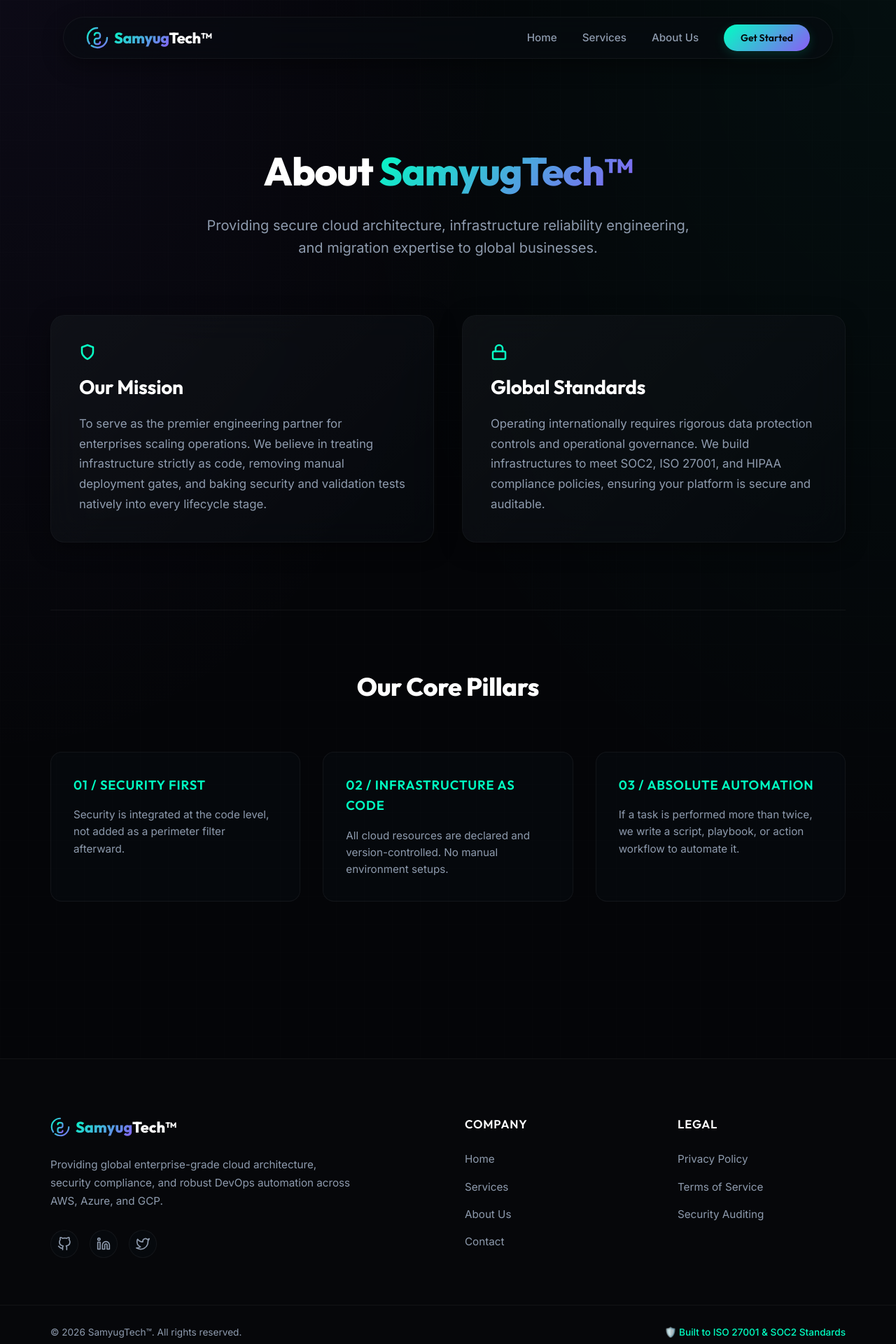
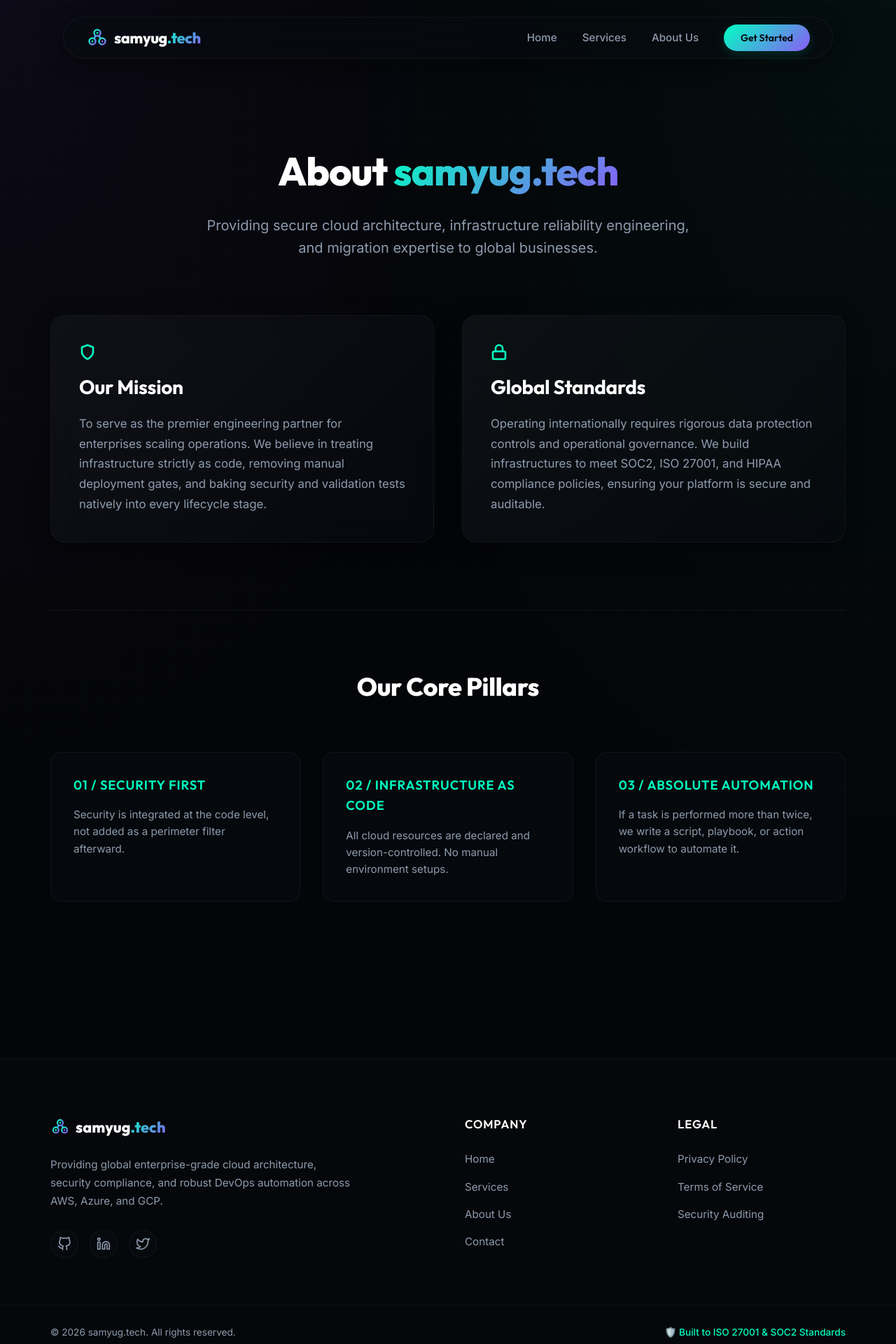
Before and after one commit to iam-yenuganti/samyugtech, a Next.js app: page /about in a window 1280 px wide. Shown: the top 1920 px of the page at 70% size. Built offline with nearby package versions, Linux system fonts and the light colour scheme.

Commit message:
Remove TM, redesign brand display to samyug.tech, and replace logo with network topology cluster SVG

```diff
--- a/src/app/about/page.js
+++ b/src/app/about/page.js
@@ -10,7 +10,7 @@
     <div className={styles.pageContainer}>
       <div className="container">
         <div className={styles.pageHeader}>
-          <h1 className={styles.pageTitle}>About <span className="text-gradient">SamyugTech™</span></h1>
+          <h1 className={styles.pageTitle}>About <span className="text-gradient">samyug.tech</span></h1>
           <p className={styles.pageSubtitle}>
             Providing secure cloud architecture, infrastructure reliability engineering, and migration expertise to global businesses.
           </p>
--- a/src/components/Footer.js
+++ b/src/components/Footer.js
@@ -21,12 +21,18 @@
                   <stop offset="100%" stopColor="#8b5cf6" />
                 </linearGradient>
               </defs>
-              <path d="M16 2C8.268 2 2 8.268 2 16c0 3.08.993 5.93 2.684 8.25" stroke="url(#footerLogoGrad)" strokeWidth="2.5" strokeLinecap="round"/>
-              <path d="M30 16c0 7.732-6.268 14-14 14-3.08 0-5.93-.993-8.25-2.684" stroke="url(#footerLogoGrad)" strokeWidth="2.5" strokeLinecap="round"/>
-              <path d="M12 12c0-1.657 1.343-3 3-3h2a3 3 0 0 1 3 3v2a3 3 0 0 1-3 3h-2a3 3 0 0 0-3 3v2a3 3 0 0 0 3 3h2c1.657 0 3-1.343 3-3" stroke="url(#footerLogoGrad)" strokeWidth="2.5" strokeLinecap="round" strokeLinejoin="round"/>
+              <line x1="16" y1="9" x2="9" y2="21" stroke="url(#footerLogoGrad)" strokeWidth="2.5" strokeLinecap="round" />
+              <line x1="16" y1="9" x2="23" y2="21" stroke="url(#footerLogoGrad)" strokeWidth="2.5" strokeLinecap="round" />
+              <line x1="9" y1="21" x2="23" y2="21" stroke="url(#footerLogoGrad)" strokeWidth="2.5" strokeLinecap="round" />
+              <circle cx="16" cy="9" r="4.5" fill="#040508" stroke="url(#footerLogoGrad)" strokeWidth="2.5" />
+              <circle cx="9" cy="21" r="4.5" fill="#040508" stroke="url(#footerLogoGrad)" strokeWidth="2.5" />
+              <circle cx="23" cy="21" r="4.5" fill="#040508" stroke="url(#footerLogoGrad)" strokeWidth="2.5" />
+              <circle cx="16" cy="9" r="1.5" fill="var(--accent-primary)" />
+              <circle cx="9" cy="21" r="1.5" fill="var(--accent-primary)" />
+              <circle cx="23" cy="21" r="1.5" fill="var(--accent-secondary)" />
             </svg>
             <span className={styles.logoText}>
-              <span className="text-gradient">Samyug</span>Tech™
+              samyug<span className="text-gradient">.tech</span>
             </span>
           </Link>
           <p className={styles.brandDesc}>
@@ -71,7 +77,7 @@
       </div>
       <div className={styles.footerBottom}>
         <div className={`container ${styles.bottomContainer}`}>
-          <p>&copy; {new Date().getFullYear()} SamyugTech™. All rights reserved.</p>
+          <p>&copy; {new Date().getFullYear()} samyug.tech. All rights reserved.</p>
           <p className={styles.securityText}>🛡️ Built to ISO 27001 & SOC2 Standards</p>
         </div>
       </div>
--- a/src/components/Navbar.js
+++ b/src/components/Navbar.js
@@ -20,12 +20,18 @@
                 <stop offset="100%" stopColor="#8b5cf6" />
               </linearGradient>
             </defs>
-            <path d="M16 2C8.268 2 2 8.268 2 16c0 3.08.993 5.93 2.684 8.25" stroke="url(#logoGrad)" strokeWidth="2.5" strokeLinecap="round"/>
-            <path d="M30 16c0 7.732-6.268 14-14 14-3.08 0-5.93-.993-8.25-2.684" stroke="url(#logoGrad)" strokeWidth="2.5" strokeLinecap="round"/>
-            <path d="M12 12c0-1.657 1.343-3 3-3h2a3 3 0 0 1 3 3v2a3 3 0 0 1-3 3h-2a3 3 0 0 0-3 3v2a3 3 0 0 0 3 3h2c1.657 0 3-1.343 3-3" stroke="url(#logoGrad)" strokeWidth="2.5" strokeLinecap="round" strokeLinejoin="round"/>
+            <line x1="16" y1="9" x2="9" y2="21" stroke="url(#logoGrad)" strokeWidth="2.5" strokeLinecap="round" />
+            <line x1="16" y1="9" x2="23" y2="21" stroke="url(#logoGrad)" strokeWidth="2.5" strokeLinecap="round" />
+            <line x1="9" y1="21" x2="23" y2="21" stroke="url(#logoGrad)" strokeWidth="2.5" strokeLinecap="round" />
+            <circle cx="16" cy="9" r="4.5" fill="#040508" stroke="url(#logoGrad)" strokeWidth="2.5" />
+            <circle cx="9" cy="21" r="4.5" fill="#040508" stroke="url(#logoGrad)" strokeWidth="2.5" />
+            <circle cx="23" cy="21" r="4.5" fill="#040508" stroke="url(#logoGrad)" strokeWidth="2.5" />
+            <circle cx="16" cy="9" r="1.5" fill="var(--accent-primary)" />
+            <circle cx="9" cy="21" r="1.5" fill="var(--accent-primary)" />
+            <circle cx="23" cy="21" r="1.5" fill="var(--accent-secondary)" />
           </svg>
           <span className={styles.logoText}>
-            <span className="text-gradient">Samyug</span>Tech™
+            samyug<span className="text-gradient">.tech</span>
           </span>
         </Link>
 
```
